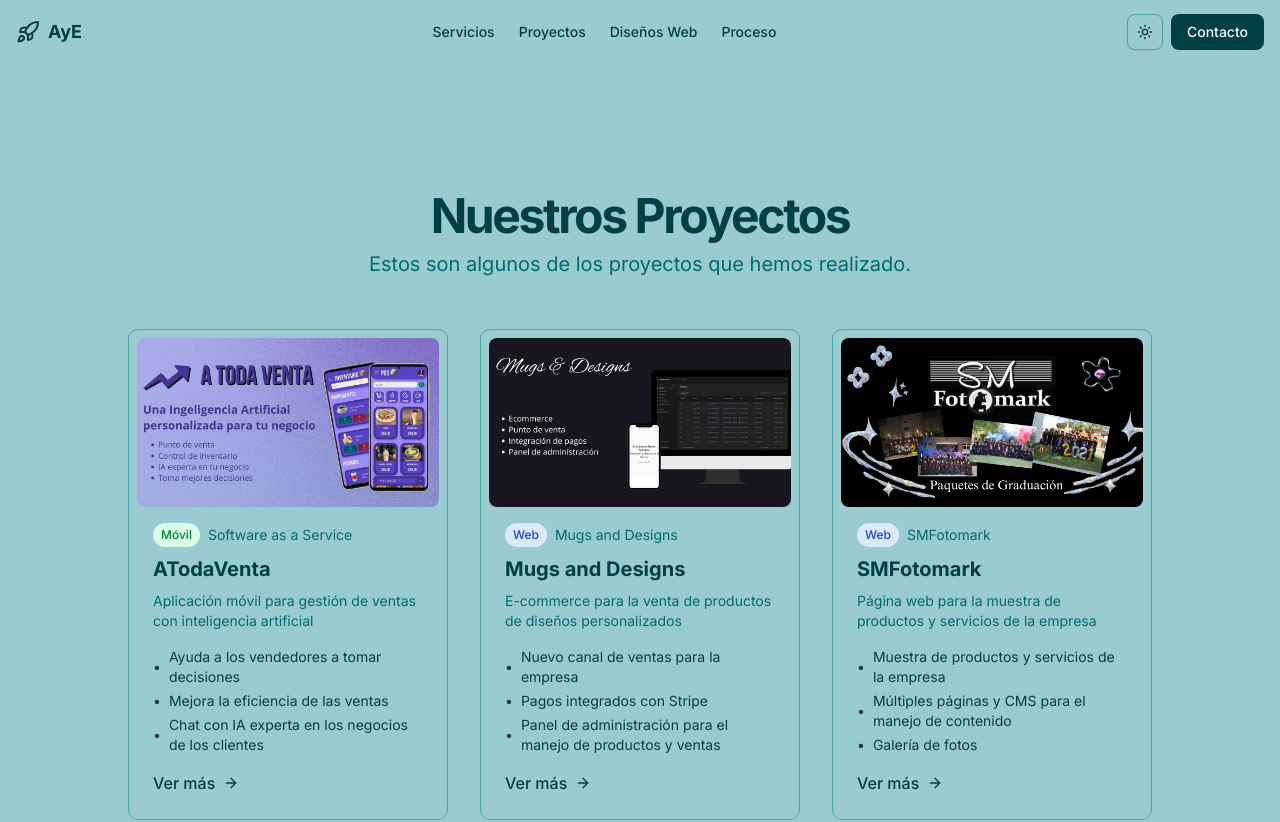
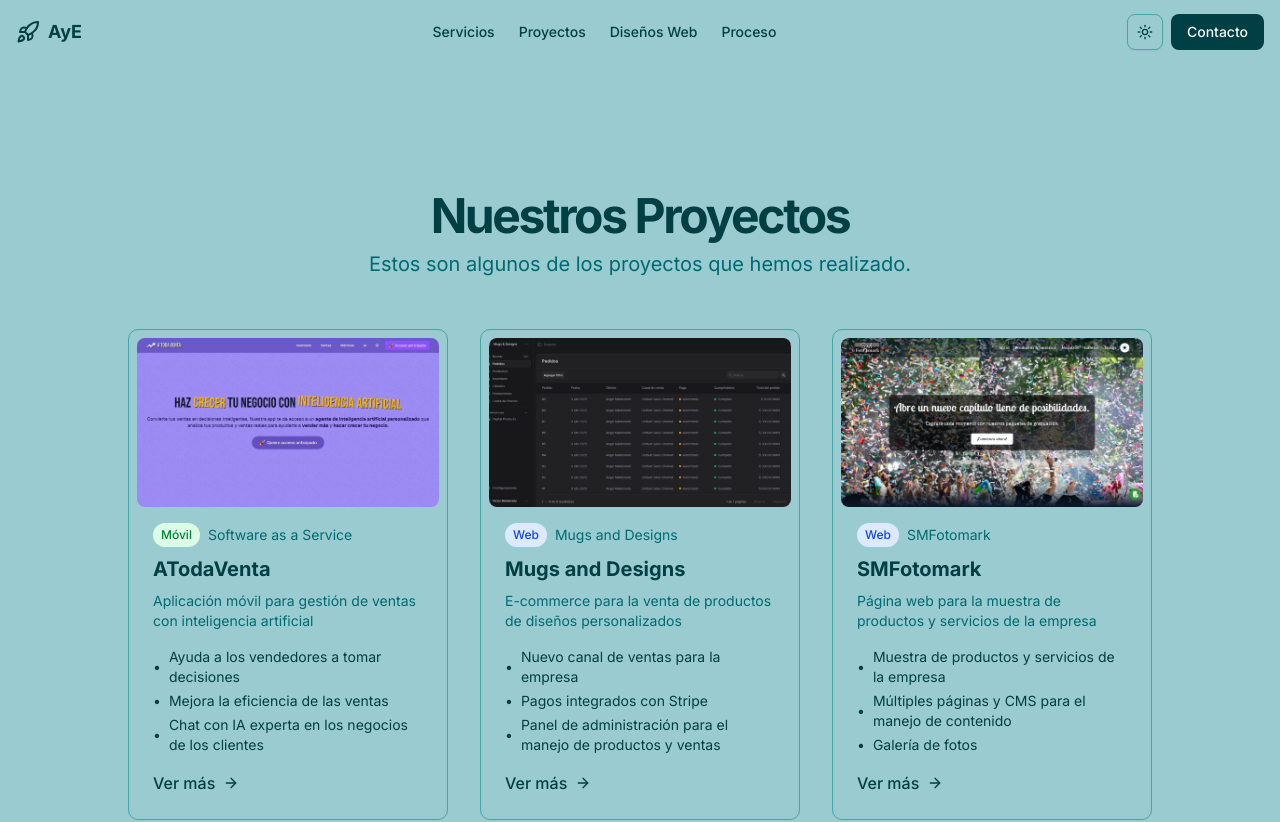
Before and after one commit to AngelMaldonado/ayetec, a Next.js app: page /projects in a window 1280 px wide. Shown: the top 822 px of the page. Built offline with nearby package versions, Linux system fonts and the light colour scheme.

Commit message:
fix(landing): usando fs para obtener el proyecto en [slug]

```diff
--- a/app/layout.tsx
+++ b/app/layout.tsx
@@ -114,6 +114,8 @@
 }>) {
   const templatesData = fs.readFileSync(path.join(process.cwd(), 'data', 'templates.json'), 'utf8')
   const templatesJSON = JSON.parse(templatesData) as Template[]
+  const projectsData = fs.readFileSync(path.join(process.cwd(), 'data', 'projects.json'), 'utf8')
+  const projectsJSON = JSON.parse(projectsData) as Project[]
 
   return (
     <html lang="es" suppressHydrationWarning>
@@ -123,7 +125,7 @@
           defaultTheme="system"
           enableSystem
         >
-          <AppProvider templates={templatesJSON}>
+          <AppProvider templates={templatesJSON} projects={projectsJSON}>
             {children}
           </AppProvider>
         </ThemeProvider>
--- a/app/projects/[slug]/page.tsx
+++ b/app/projects/[slug]/page.tsx
@@ -1,17 +1,11 @@
 import Image from "next/image"
+import fs from "fs"
+import path from "path"
 
 async function getProject(slug: string) {
-  const p = await fetch(`${process.env.URL}/api/projects/${slug}`)
-  return p.json() as Promise<{
-    title: string
-    description: string
-    longDescription: string
-    thumbnail: string
-    image: string
-    category: string
-    client: string
-    results: string[],
-  }>
+  const projectsData = fs.readFileSync(path.join(process.cwd(), 'data', 'projects.json'), 'utf8')
+  const projectsJSON = JSON.parse(projectsData) as Project[]
+  return projectsJSON.find((project) => project.slug === slug)
 }
 
 export default async function ProjectPage({ params }: { params: Promise<{ slug: string }> }) {
--- a/components/projects-section.tsx
+++ b/components/projects-section.tsx
@@ -1,63 +1,12 @@
+"use client"
 import { ArrowRight } from "lucide-react"
 import Link from "next/link"
 import { cn } from "@/lib/utils"
-
-interface CaseStudy {
-  id: string
-  title: string
-  description: string
-  image: string
-  category: "web" | "mobile" | "desktop"
-  client: string
-  results: string[]
-  slug: string
-}
+import { useAppContext } from "@/providers/app-provider"
+import Image from "next/image"
 
 export function ProjectsSection() {
-  const caseStudies: CaseStudy[] = [
-    {
-      id: "1",
-      title: "ATodaVenta",
-      description: "Aplicación móvil para gestión de ventas con inteligencia artificial",
-      image: "/projects/atodaventa.jpg",
-      category: "mobile",
-      client: "Software as a Service",
-      results: [
-        "Ayuda a los vendedores a tomar decisiones",
-        "Mejora la eficiencia de las ventas",
-        "Chat con IA experta en los negocios de los clientes"
-      ],
-      slug: "atodaventa"
-    },
-    {
-      id: "2",
-      title: "Mugs and Designs",
-      description: "E-commerce para la venta de productos de diseños personalizados",
-      image: "/projects/mugsanddesigns.jpg",
-      category: "web",
-      client: "Mugs and Designs",
-      results: [
-        "Nuevo canal de ventas para la empresa",
-        "Pagos integrados con Stripe",
-        "Panel de administración para el manejo de productos y ventas"
-      ],
-      slug: "mugsanddesigns"
-    },
-    {
-      id: "3",
-      title: "SMFotomark",
-      description: "Página web para la muestra de productos y servicios de la empresa",
-      image: "/projects/smfotomark.jpg",
-      category: "web",
-      client: "SMFotomark",
-      results: [
-        "Muestra de productos y servicios de la empresa",
-        "Múltiples páginas y CMS para el manejo de contenido",
-        "Galería de fotos"
-      ],
-      slug: "smfotomark"
-    },
-  ]
+  const { projects } = useAppContext()
 
   return (
     <section id="projects" className="w-full py-12 md:py-24 lg:py-32">
@@ -73,7 +22,7 @@
           </div>
         </div>
         <div className="mx-auto grid max-w-5xl gap-8 py-12 grid-cols-1 md:grid-cols-2 lg:grid-cols-3">
-          {caseStudies.map((project) => (
+          {projects.map((project) => (
             <Link
               href={`/projects/${project.slug}`}
               key={project.id}
@@ -81,10 +30,12 @@
             >
               <div className="relative overflow-hidden rounded-lg border bg-background p-2">
                 <div className="aspect-video overflow-hidden rounded-md">
-                  <img
-                    src={project.image}
+                  <Image
+                    src={project.thumbnail}
                     alt={project.title}
                     className="object-cover w-full h-full"
+                    width={1000}
+                    height={1000}
                   />
                 </div>
                 <div className="p-4 space-y-4">
--- a/providers/app-provider.tsx
+++ b/providers/app-provider.tsx
@@ -3,11 +3,12 @@
 import { createContext, useContext } from "react"
 
 const AppContext = createContext({
-  templates: [] as Template[]
+  templates: [] as Template[],
+  projects: [] as Project[]
 })
 
-export function AppProvider({ children, templates }: { children: React.ReactNode, templates: Template[] }) {
-  return (<AppContext.Provider value={{ templates }}>{children}</AppContext.Provider>)
+export function AppProvider({ children, templates, projects }: { children: React.ReactNode, templates: Template[], projects: Project[] }) {
+  return (<AppContext.Provider value={{ templates, projects }}>{children}</AppContext.Provider>)
 }
 
 export function useAppContext() {
```
Also changed, not shown: global.d.ts (+13 -0 lines).
